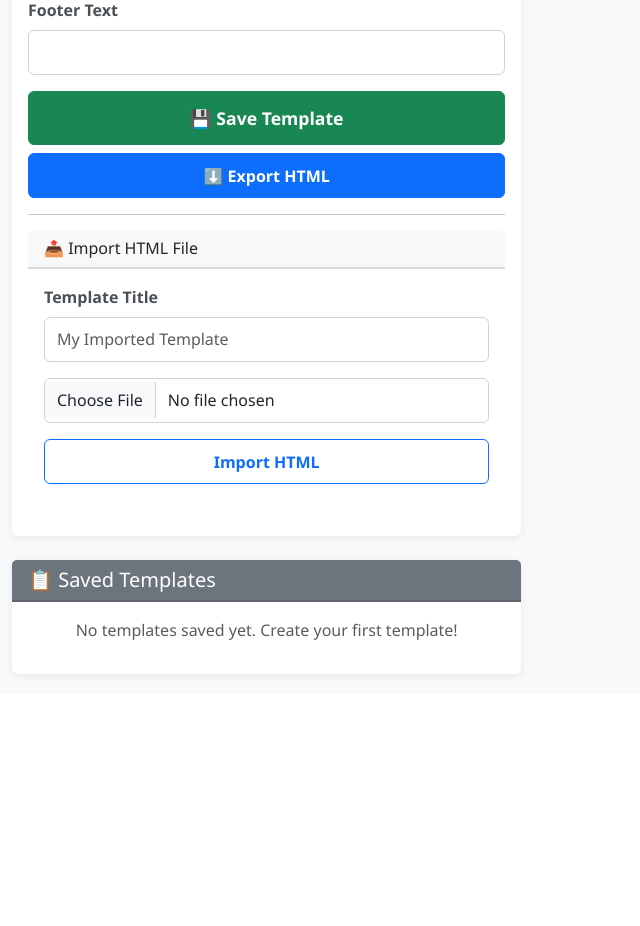
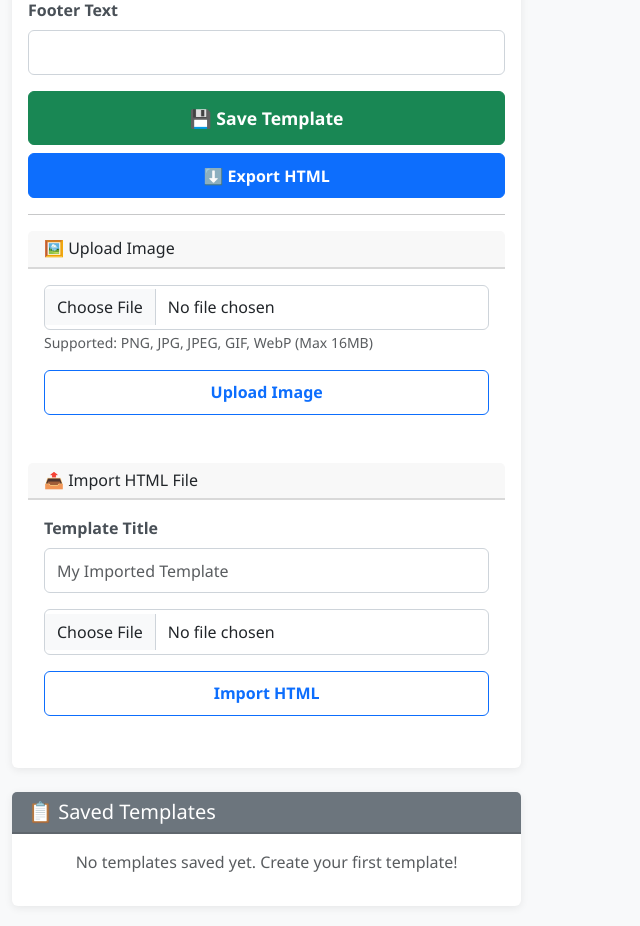
Before and after one commit to julisunkan/html2, a Flask app: page / in a window 1280 px wide. Shown: the part 887-1813 px from the top of the page, without its empty margins (0-640 px from the left). Before the commit the page ends 1565 px from the top, so only its background shows below. Run offline with Flask 3, Linux system fonts and the light colour scheme; data that the repository does not hold is empty; some libraries are stand-ins or nearby versions.

Commit message:
Assistant checkpoint: Add image upload functionality
Assistant generated file changes:
- app.py: Add image upload route and configuration, Add helper function for file validation, Create upload directory on startup, Add image upload route
- templates/index.html: Add image upload section in the form, Update notification script to handle image upload
- static/css/style.css: Add styles for uploaded images display

---

User prompt:

Allow images to be uploaded also

Replit-Commit-Author: Assistant
Replit-Commit-Session-Id: 73d36f10-2205-409a-ab37-dd96d3112cef
Replit-Commit-Event-Id: 167b9da7-546e-49c6-a38f-e5d518bc9cd6

```diff
--- a/app.py
+++ b/app.py
@@ -9,6 +9,9 @@ app = Flask(__name__)
 app.config['SQLALCHEMY_DATABASE_URI'] = 'sqlite:///mailcraft.db'
 app.config['SQLALCHEMY_TRACK_MODIFICATIONS'] = False
 app.config['SECRET_KEY'] = os.environ.get('SESSION_SECRET', 'dev-secret-key-change-in-production')
+app.config['UPLOAD_FOLDER'] = 'static/uploads'
+app.config['MAX_CONTENT_LENGTH'] = 16 * 1024 * 1024  # 16MB max file size
+ALLOWED_EXTENSIONS = {'png', 'jpg', 'jpeg', 'gif', 'webp'}
 
 db.init_app(app)
 
@@ -21,6 +24,9 @@ def validate_template_name(template_name):
     if template_name not in ALLOWED_TEMPLATES:
         abort(400, description="Invalid template name")
     return template_name
+
+def allowed_file(filename):
+    return '.' in filename and filename.rsplit('.', 1)[1].lower() in ALLOWED_EXTENSIONS
 
 def generate_csrf_token():
     if 'csrf_token' not in session:
@@ -37,6 +43,7 @@ app.jinja_env.globals['csrf_token'] = generate_csrf_token
 
 with app.app_context():
     db.create_all()
+    os.makedirs(app.config['UPLOAD_FOLDER'], exist_ok=True)
 
 @app.route('/')
 def index():
@@ -221,5 +228,26 @@ def delete_template(template_id):
     db.session.commit()
     return redirect(url_for('index', success='deleted'))
 
+@app.route('/upload_image', methods=['POST'])
+def upload_image():
+    validate_csrf_token()
+
+    if 'image' not in request.files:
+        return redirect(url_for('index', error='No image file provided'))
+
+    file = request.files['image']
+
+    if file.filename == '':
+        return redirect(url_for('index', error='No image selected'))
+
+    if file and allowed_file(file.filename):
+        filename = secrets.token_hex(8) + '_' + file.filename
+        filepath = os.path.join(app.config['UPLOAD_FOLDER'], filename)
+        file.save(filepath)
+        image_url = url_for('static', filename=f'uploads/{filename}', _external=True)
+        return redirect(url_for('index', success='image_uploaded', image_url=image_url))
+
+    return redirect(url_for('index', error='Invalid file type. Only images allowed.'))
+
 if __name__ == '__main__':
     app.run(host='0.0.0.0', port=5000, debug=True)
--- a/static/css/style.css
+++ b/static/css/style.css
@@ -141,3 +141,12 @@ textarea.form-control {
         max-width: 90%;
     }
 }
+
+#uploaded-images .alert {
+    word-break: break-all;
+}
+
+#uploaded-images input {
+    font-size: 0.875rem;
+    cursor: pointer;
+}
--- a/templates/index.html
+++ b/templates/index.html
@@ -103,6 +103,23 @@
                         </form>
 
                         <hr>
+
+                        <div class="card mb-3">
+                            <div class="card-header">
+                                <h6 class="mb-0">🖼️ Upload Image</h6>
+                            </div>
+                            <div class="card-body">
+                                <form method="POST" action="{{ url_for('upload_image') }}" enctype="multipart/form-data">
+                                    <input type="hidden" name="csrf_token" value="{{ csrf_token() }}">
+                                    <div class="mb-3">
+                                        <input type="file" class="form-control" name="image" accept="image/*" required>
+                                        <small class="text-muted">Supported: PNG, JPG, JPEG, GIF, WebP (Max 16MB)</small>
+                                    </div>
+                                    <button type="submit" class="btn btn-outline-primary w-100">Upload Image</button>
+                                </form>
+                                <div id="uploaded-images" class="mt-3"></div>
+                            </div>
+                        </div>
 
                         <div class="card">
                             <div class="card-header">
@@ -247,6 +264,18 @@
                 showNotification('Template deleted successfully!', 'success');
             } else if (urlParams.get('success') === 'imported') {
                 showNotification('Template imported successfully!', 'success');
+            } else if (urlParams.get('success') === 'image_uploaded') {
+                const imageUrl = urlParams.get('image_url');
+                showNotification('Image uploaded successfully! URL copied to clipboard.', 'success');
+                if (imageUrl) {
+                    navigator.clipboard.writeText(imageUrl).catch(() => {});
+                    const container = document.getElementById('uploaded-images');
+                    container.innerHTML = `<div class="alert alert-info mt-2">
+                        <strong>Image URL:</strong><br>
+                        <input type="text" class="form-control form-control-sm mt-1" value="${imageUrl}" readonly onclick="this.select()">
+                        <small class="text-muted">Click to select and copy</small>
+                    </div>`;
+                }
             } else if (urlParams.get('error')) {
                 showNotification(urlParams.get('error'), 'error');
             }
```
